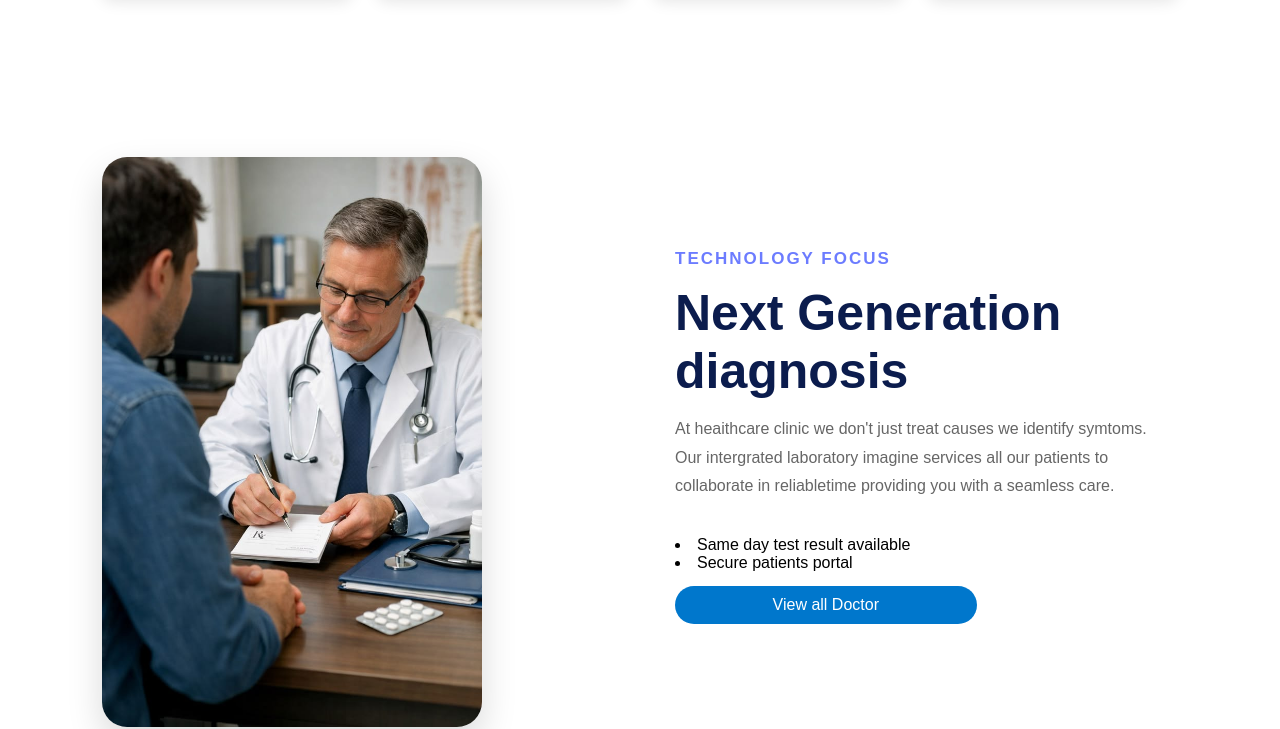
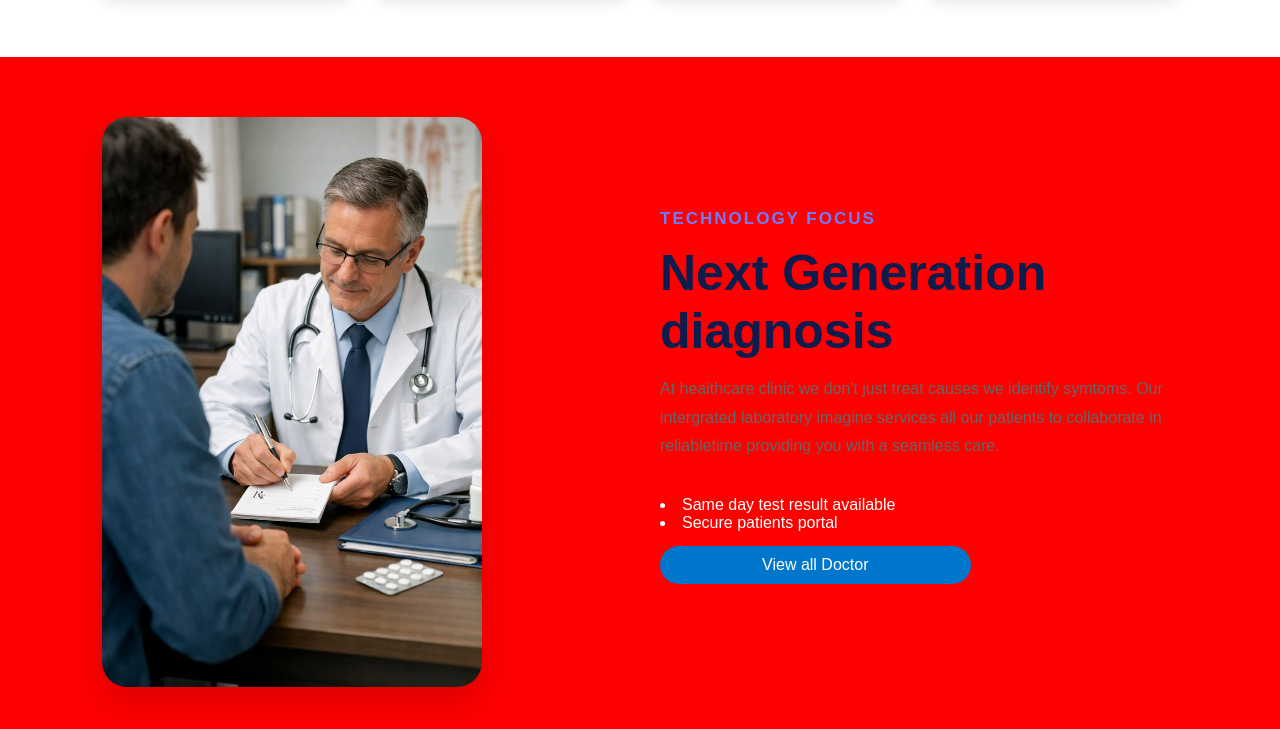
Before and after one commit to glory-tech5/Healthcare-website, a plain HTML site: page pages/services.html in a window 1280 px wide. Shown: the part 1520-2249 px from the top of the page. Drawn offline with Linux system fonts and the light colour scheme; files that its build step writes are made by us from their sources.

Commit message:
update about.html and about.css

```diff
--- a/style/services.css
+++ b/style/services.css
@@ -1,3 +1,9 @@
+:root{
+    --pramary-color:#001f4d;
+    --secondary-color: #007bff;
+    --text-color: #ffffff;
+
+}
 *{
     margin:0;
     padding:0;
@@ -140,14 +146,16 @@ header{
     font-size: 18px;
     padding-bottom: 3px;
 }
-.Note{
-    display:flex;
-    align-items:center;
-    justify-content:space-between;
-    gap:70px;
-    padding:100px 8%;
-    background:#fff;
+.Note {
+    background: var(--primary-color);
+    display: flex;
+    align-items: center;
+    gap: 40px;
+    padding: 60px 8%;
+    color: white;
+    background-color: red;
 }
+
 
 .images{
     flex:1;
@@ -163,6 +171,7 @@ header{
 
 .text-content{
     flex:1;
+    background: var(--primary-color);
 }
 
 .span-tag{
```
Also changed, not shown: pages/about.html (+3 -3 lines).
